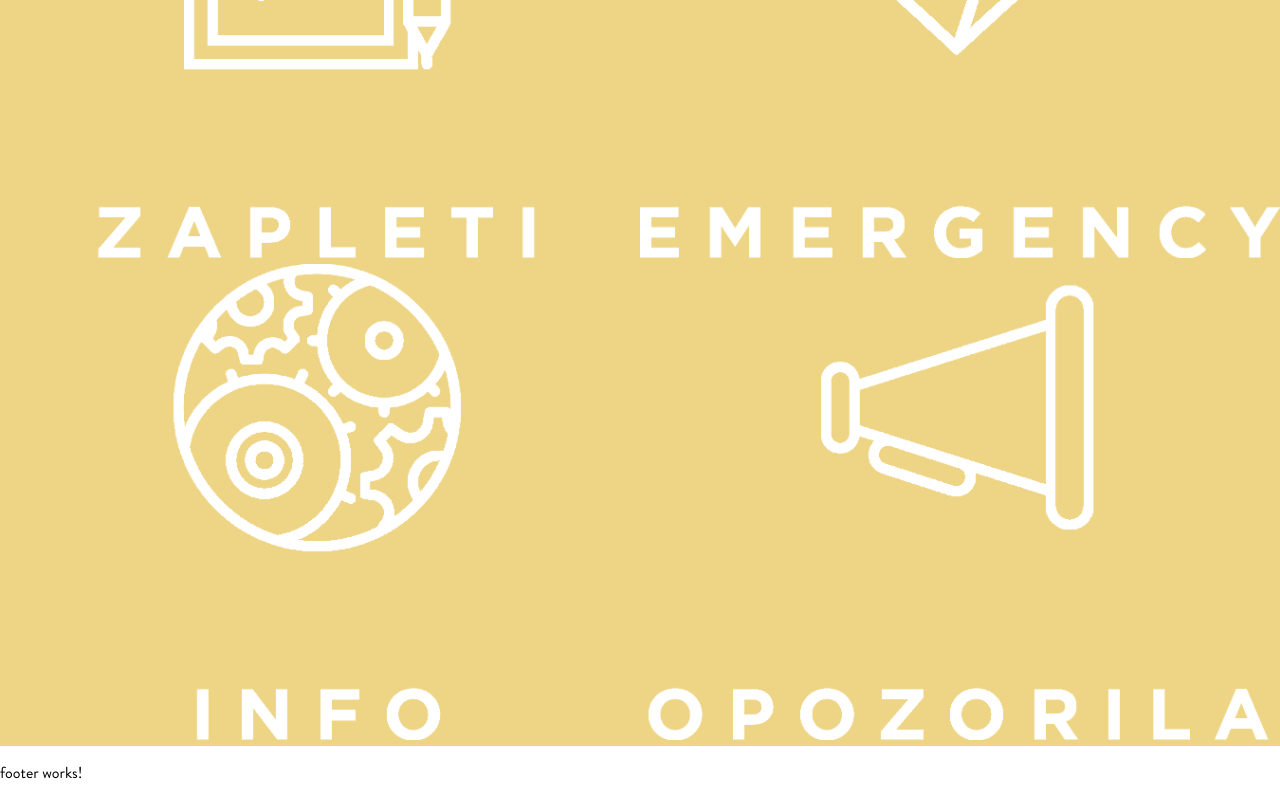
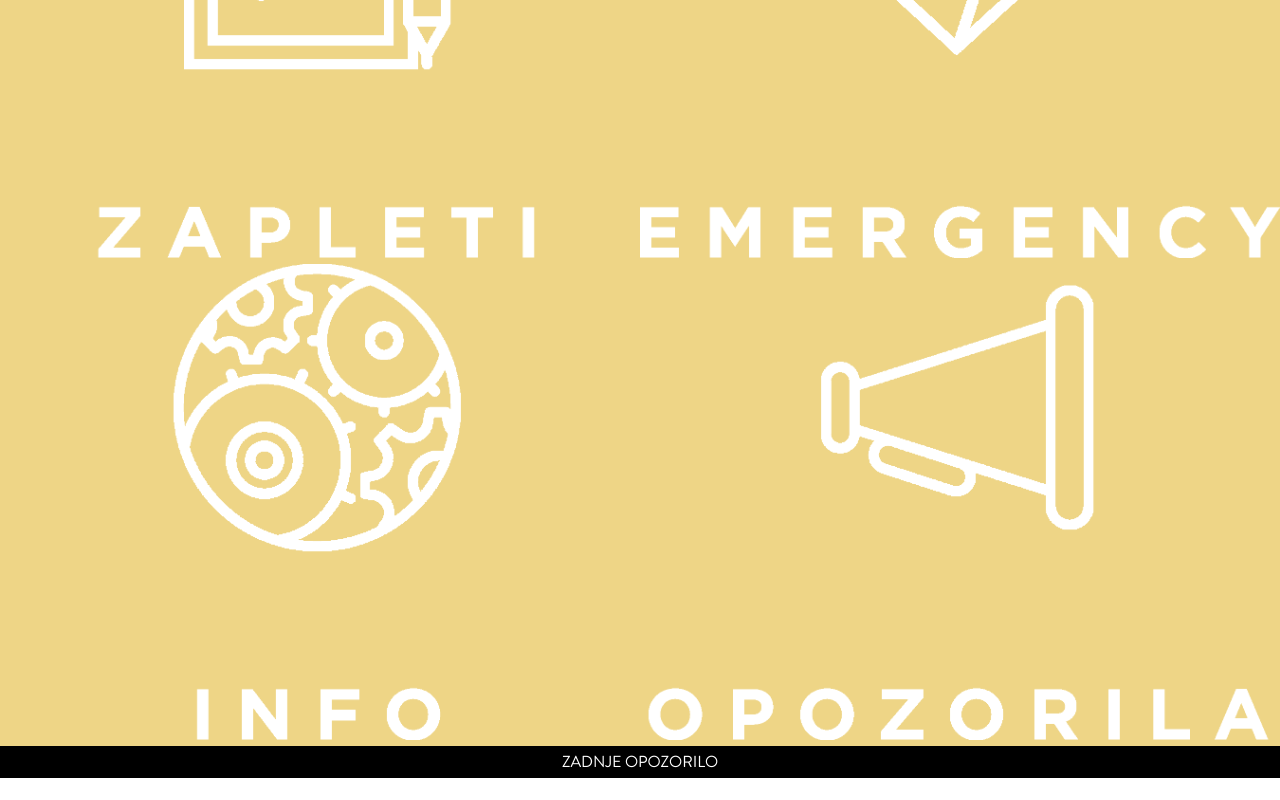
Before and after one commit to Kapuca/DrogApp, an Angular app: page /home in a window 1280 px wide. Shown: the part 732-1532 px from the top of the page. After the commit the page ends 1510 px from the top, so only its background shows below. Built offline with nearby package versions, Linux system fonts and the light colour scheme.

Commit message:
Style footer

```diff
--- a/src/app/footer/footer.component.ts
+++ b/src/app/footer/footer.component.ts
@@ -3,11 +3,15 @@ import { Component, OnInit } from '@angular/core';
 @Component({
   selector: 'app-footer',
   template: `
-    <p>
-      footer works!
+  <div>
+    <p routerLink="/opozorila">
+      ZADNJE OPOZORILO
     </p>
+  </div>
   `,
   styles: [
+    'div {background-color: black; padding: 5px;}',
+    'p {margin: 0; text-align: center; color: white; }'
   ]
 })
 export class FooterComponent implements OnInit {
```
